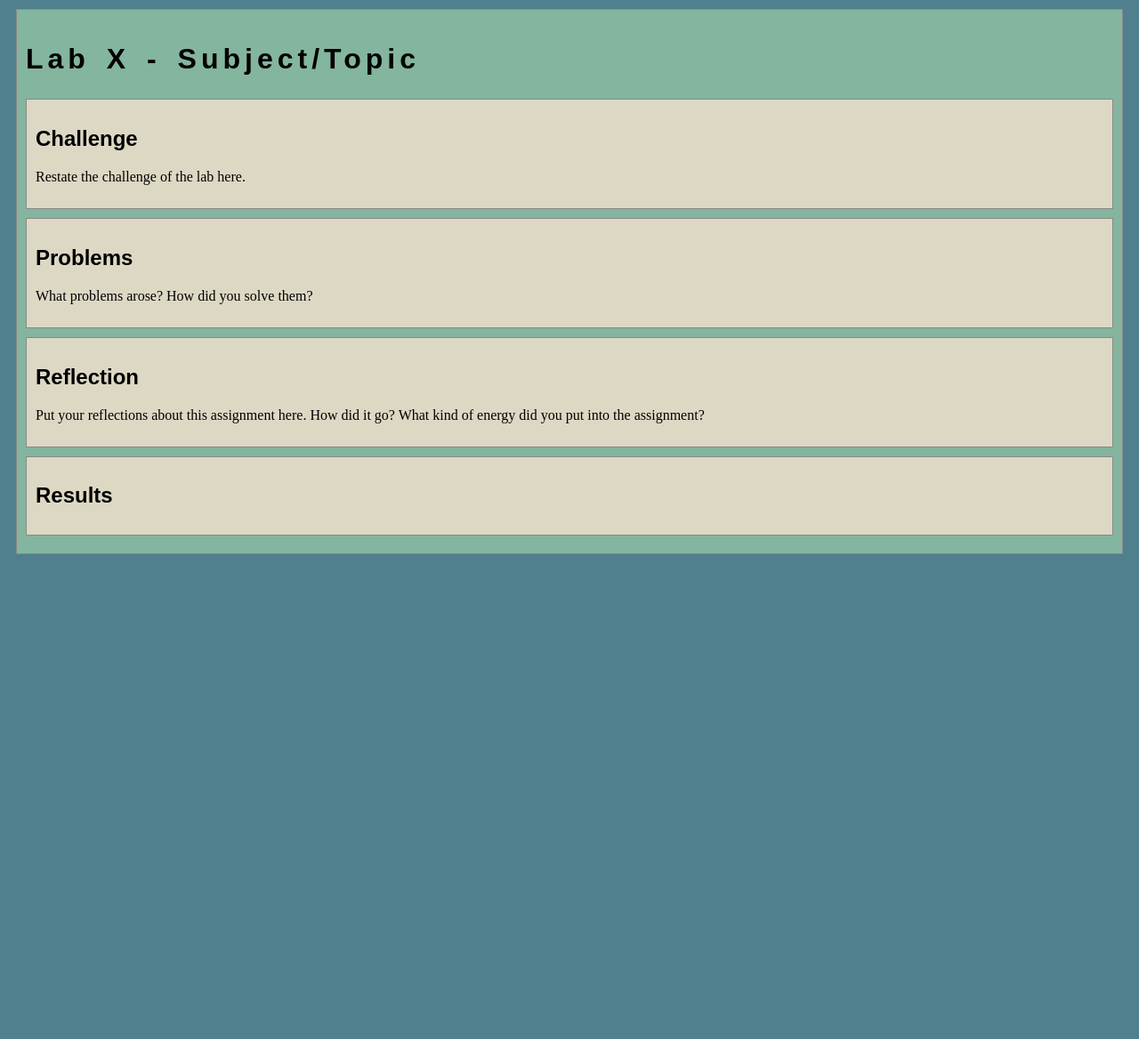
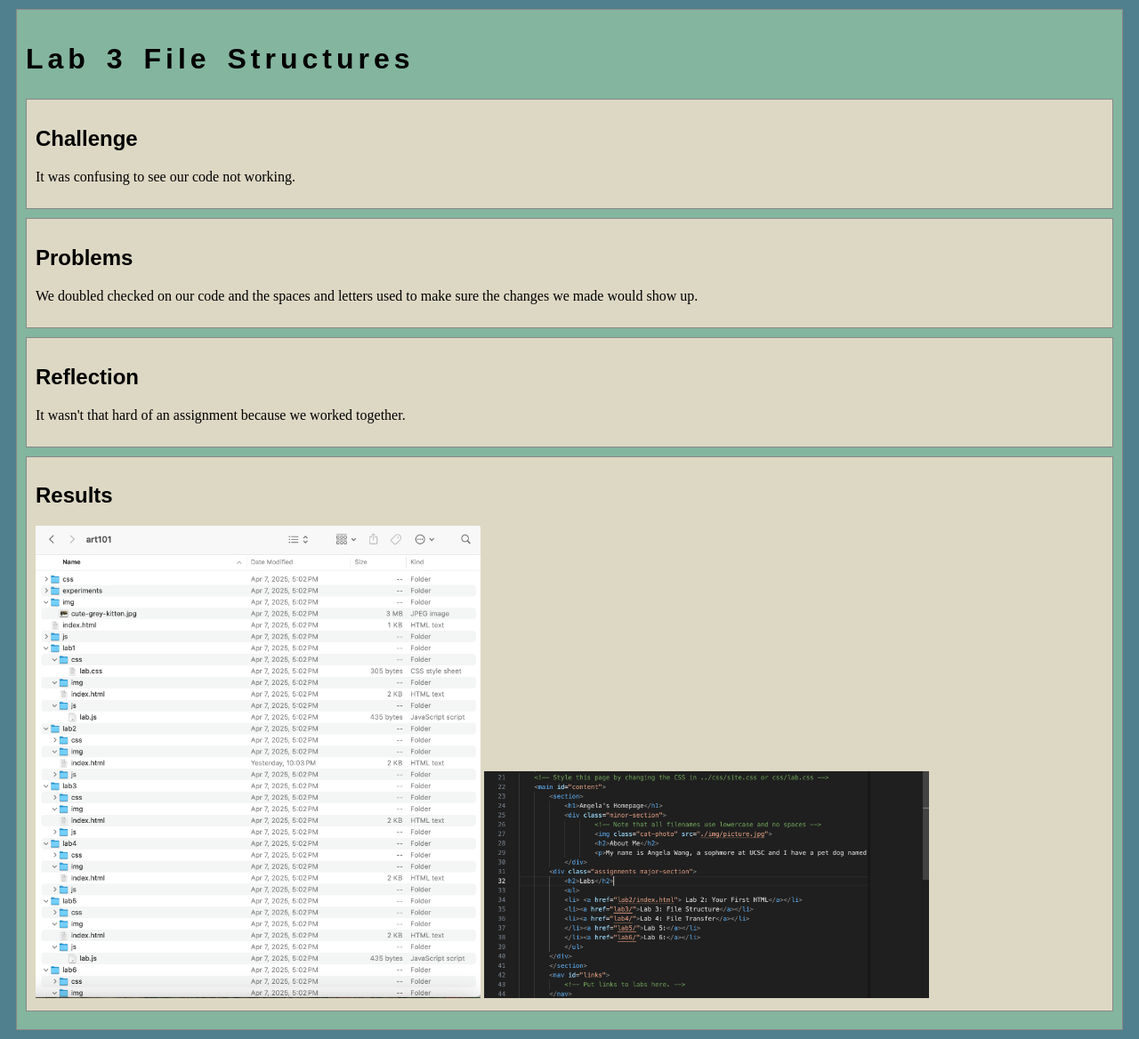
Before and after one commit to swang472/art101, a plain HTML site: page lab3/index.html in a window 1280 px wide. Shown: the whole page at 89% size. Before the commit the page ends 800 px from the top, so only its background shows below. Drawn offline with nearby package versions, Linux system fonts and the light colour scheme.

Commit message:
lab 3 progress

```diff
--- a/lab3/css/lab.css
+++ b/lab3/css/lab.css
@@ -7,3 +7,6 @@
     border: solid 1px #888;
     background-color: #DDD8C4;
   }
+  img{
+    width: 500px
+  }
--- a/lab3/index.html
+++ b/lab3/index.html
@@ -23,25 +23,28 @@
 	<!-- Style this page by changing the CSS in ../css/site.css or css/lab.css -->
 	<main id="content">
 		<section>
-			<h1>Lab X - Subject/Topic</h1>
+			<h1>Lab 3 File Structures</h1>
 			<div class="minor-section">
 					<h2>Challenge</h2>
-					<p>Restate the challenge of the lab here.</p>
+					<p>It was confusing to see our code not working.</p>
 			</div>
 
 			<div class="minor-section">
 					<h2>Problems</h2>
-					<p>What problems arose? How did you solve them? </p>
+					<p>We doubled checked on our code and the spaces and letters used to
+						make sure the changes we made would show up.</p>
 			</div>
 
 			<div class="minor-section">
 					<h2>Reflection</h2>
-					<p>Put your reflections about this assignment here. How did it go? What kind of energy did you put into the assignment? </p>
+					<p>It wasn't that hard of an assignment because we worked together.</p>
 			</div>
 
 			<div class="minor-section">
 					<h2>Results</h2>
 					<div id="output"></div>
+					<img class="cat-photo" src="img/pic1.png">
+					<img class="cat-photo" src="img/pic2.png">
 			</div>
 		</section>
 		<nav id="links">
```
Also changed, not shown: index.html (+1 -1 lines), lab3/img/pic1.png (added), lab3/img/pic2.png (added), 4 other files.
